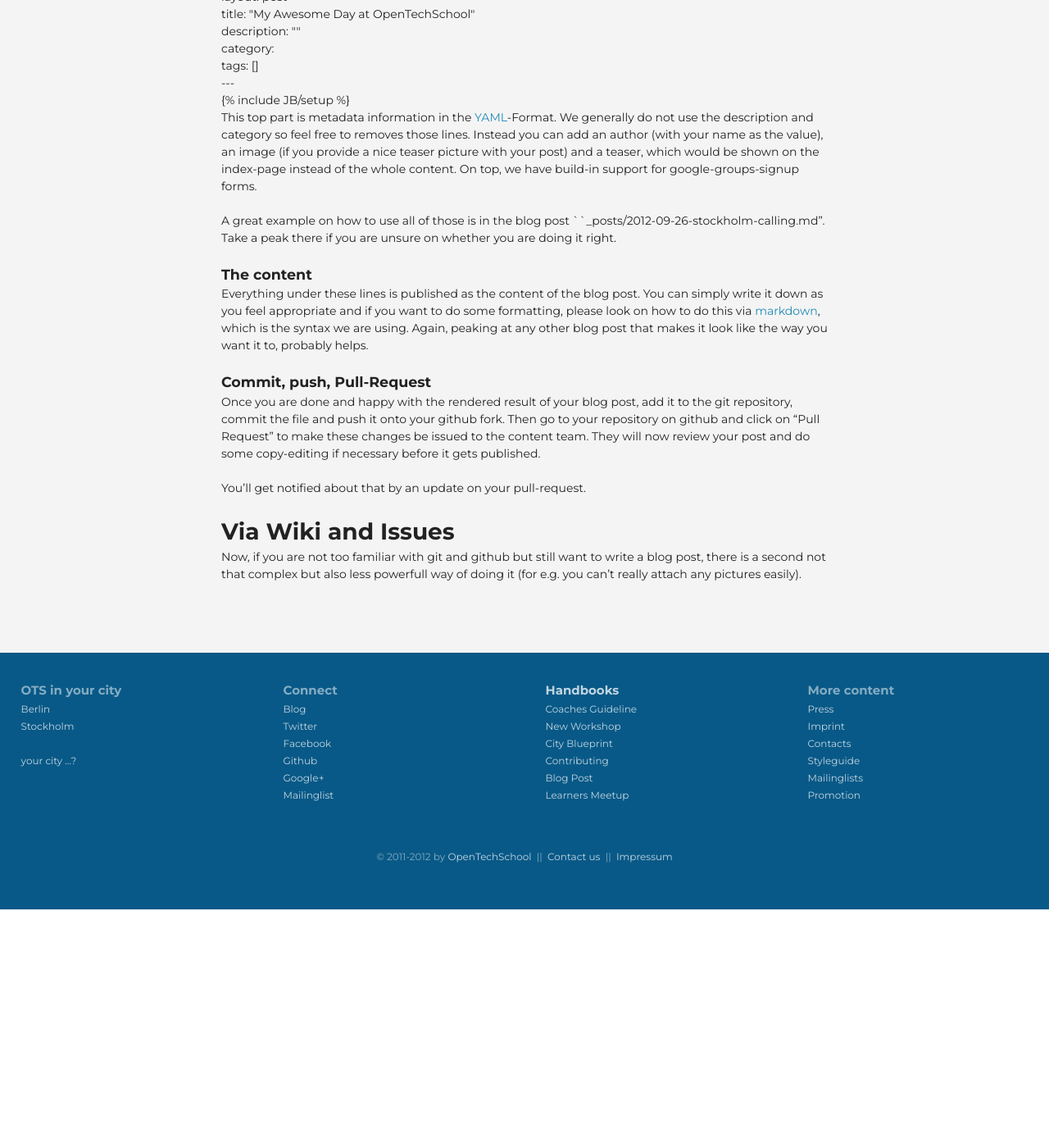
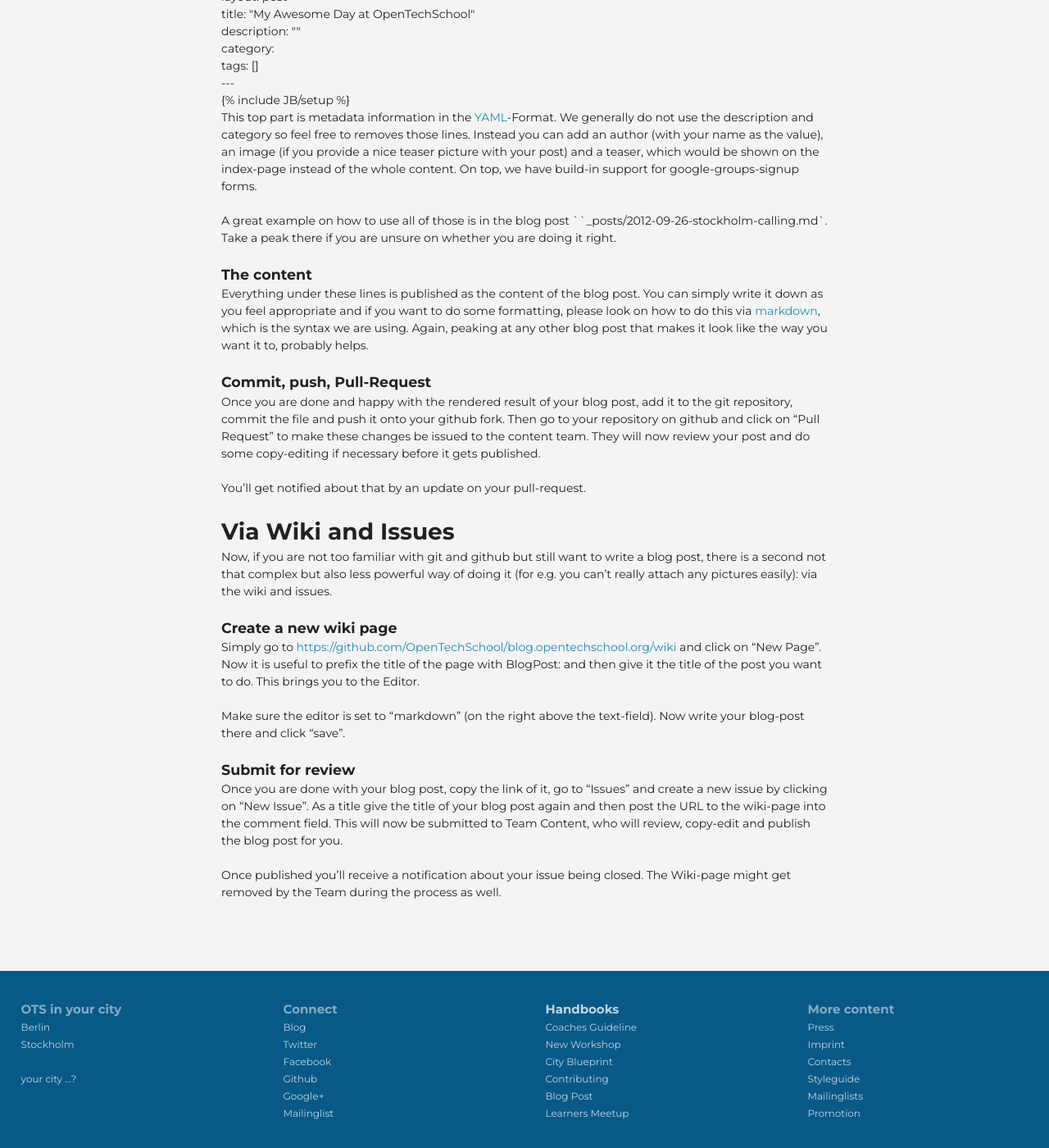
Before and after one commit to OpenTechSchool/www.opentechschool.org, a Jekyll site: the page built from handbooks/blog-posts.md, in a window 1280 px wide and 1400 px high, scrolled down 1223 px. Shown: the whole window at 82% size. Built offline with Jekyll 4.4.1, drawn with Linux system fonts in a browser that asks for light colours; nearby versions of some CDN libraries; before the commit the page ends 2332 px from its top, so only the background shows below that.

Commit message:
also the other way of doing blog posts

```diff
--- a/handbooks/blog-posts.md
+++ b/handbooks/blog-posts.md
@@ -6,7 +6,7 @@
 So you want to contribute to the blog? That is great! So without further ado let's dive right into how you can do this.
 
 ## Introduction
-Our blog is hosted on [Github Pages](http://pages.github.com), a static HTML hosting provider from github. We use the normal Github Tools, like Issues, Markdown and Pull-Request to manage our blog as well. So the process is as usual: either via Fork, Write, Pull-Request (for git/github users) or via the Wiki, Issues and emails. If you do not know what Forking means, you probably want to skip right to the [second way of doing it](#via-wiki-and-issues)
+Our blog is hosted on [Github Pages](http://pages.github.com), a static HTML hosting provider from github. We use the normal Github Tools, like Issues, Markdown and Pull-Request to manage our blog as well. So the process is as usual: either via Fork, Write, Pull-Request (for git/github users) or via the Wiki, Issues and emails. If you do not know what Forking means, you probably want to skip right to the [second way of doing it](#via_wiki_and_issues)
 
 ## Fork -> Write -> Pull-Reqest
 The Source of the blog can found in the [blog.opentechschool.org repository](https://github.com/OpenTechSchool/blog.opentechschool.org) of the OpenTechSchool account. Simply fork the repository by clicking on the "Fork" on the top right.
@@ -39,7 +39,7 @@
 
 This top part is metadata information in the [YAML](http://en.wikipedia.org/wiki/YAML)-Format. We generally do not use the description and category so feel free to removes those lines. Instead you can add an author (with your name as the value), an image (if you provide a nice teaser picture with your post) and a teaser, which would be shown on the index-page instead of the whole content. On top, we have build-in support for google-groups-signup forms.
 
-A great example on how to use all of those is in the blog post ``_posts/2012-09-26-stockholm-calling.md". Take a peak there if you are unsure on whether you are doing it right.
+A great example on how to use all of those is in the blog post ``_posts/2012-09-26-stockholm-calling.md`. Take a peak there if you are unsure on whether you are doing it right.
 
 ### The content
 
@@ -52,4 +52,15 @@
 You'll get notified about that by an update on your pull-request.
 
 ## Via Wiki and Issues
-Now, if you are not too familiar with git and github but still want to write a blog post, there is a second not that complex but also less powerfull way of doing it (for e.g. you can't really attach any pictures easily).
+Now, if you are not too familiar with git and github but still want to write a blog post, there is a second not that complex but also less powerful way of doing it (for e.g. you can't really attach any pictures easily): via the wiki and issues.
+
+### Create a new wiki page
+
+Simply go to [https://github.com/OpenTechSchool/blog.opentechschool.org/wiki](https://github.com/OpenTechSchool/blog.opentechschool.org/wiki) and click on "New Page". Now it is useful to prefix the title of the page with _BlogPost:_ and then give it the title of the post you want to do. This brings you to the Editor.
+
+Make sure the editor is set to "markdown" (on the right above the text-field). Now write your blog-post there and click "save".
+
+### Submit for review
+Once you are done with your blog post, copy the link of it, go to "Issues" and create a new issue by clicking on "New Issue". As a title give the title of your blog post again and then post the URL to the wiki-page into the comment field. This will now be submitted to Team Content, who will review, copy-edit and publish the blog post for you.
+
+Once published you'll receive a notification about your issue being closed. The Wiki-page might get removed by the Team during the process as well.
```
